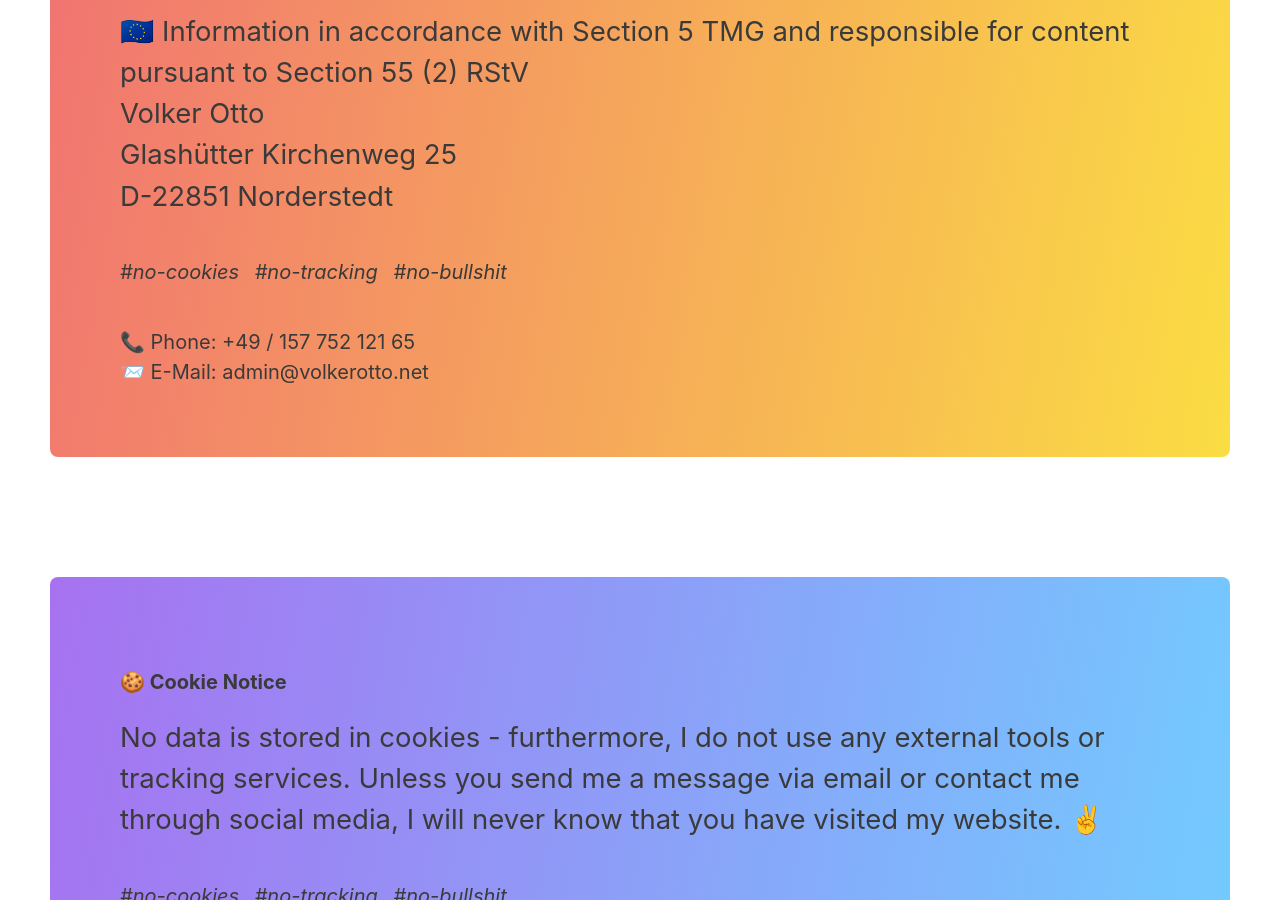
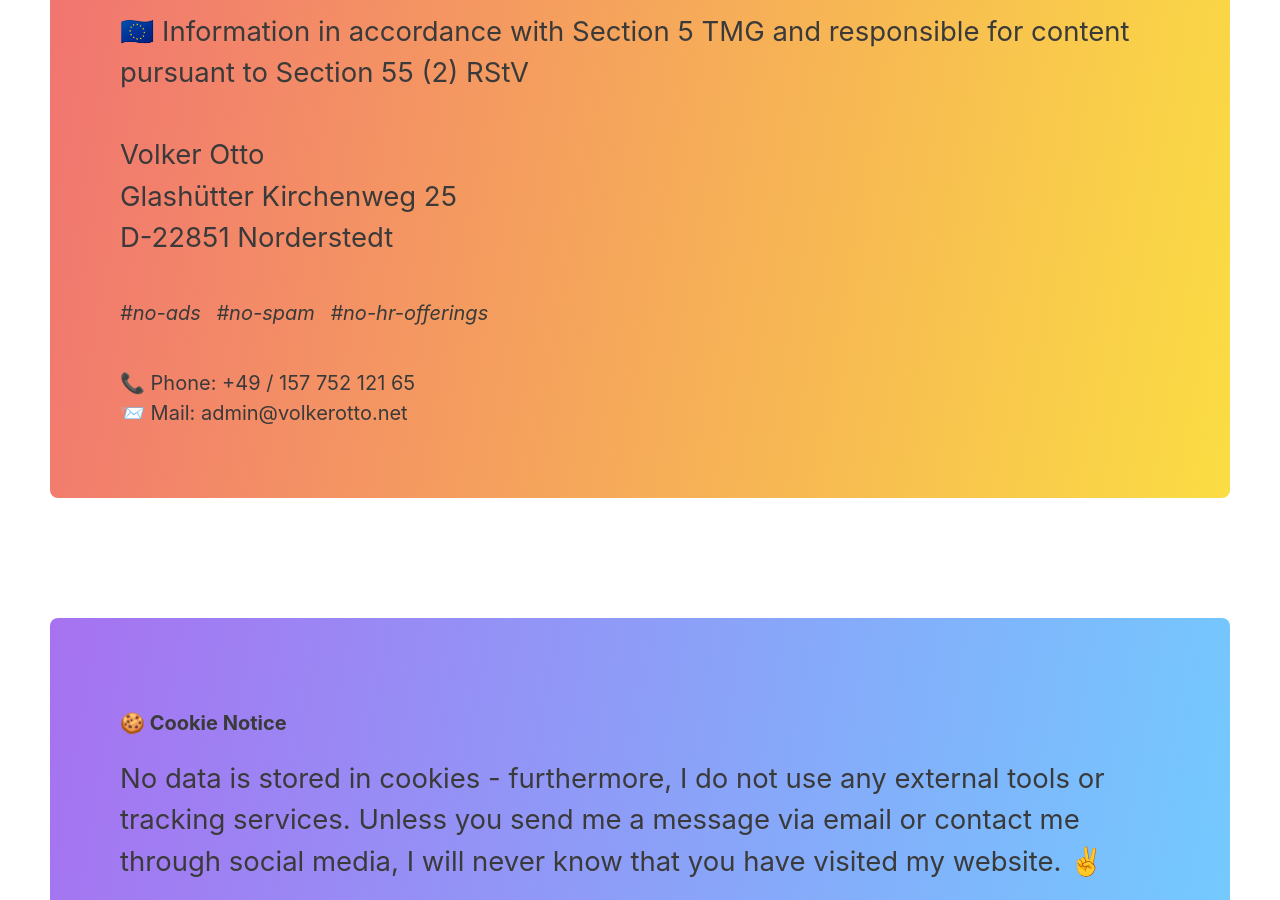
Before and after one commit to l4ci/l4ci.github.io, a Jekyll site: the page built from imprint/index.html, in a window 1280 px wide and 900 px high, scrolled down 322 px. Built offline with Jekyll 4.4.1, drawn with Linux system fonts in a browser that asks for light colours; Markdown is read by kramdown in place of the engine named in the settings.

Commit message:
Update index.html

```diff
--- a/imprint/index.html
+++ b/imprint/index.html
@@ -11,7 +11,7 @@ noindex: true
     <div class="section__text">
       <p>🇩🇪 Angaben gemäß § 5 TMG sowie verantwortlich für den Inhalt nach § 55 Abs. 2 RStV</p>
       <p>🇪🇺 Information in accordance with Section 5 TMG and responsible for content pursuant to Section 55 (2) RStV</p>
-      <p></p>
+      <p>&nbsp;</p>
       <p>
         Volker Otto<br>
         Glashütter <span style="display:none;pointer-events: none;">please-no-post</span>Kirchenweg 25<br>
@@ -20,15 +20,15 @@ noindex: true
     </div>
 
     <ul class="hashtags">
-      <li>no-cookies</li>
-      <li>no-tracking</li>
-      <li>no-bullshit</li>
+      <li>no-ads</li>
+      <li>no-spam</li>
+      <li>no-hr-offerings</li>
     </ul>
 
     <nav class="links">
       <ul>
         <li>📞 Phone: +49 / 157 75<span style="display:none;pointer-events: none;">22813</span>2 121 65</li>
-        <li>📨 E-Mail: <a href="mailto:admin@volkerotto.net">admin@volker<span style="display:none;pointer-events: none;">no-here-</span>otto.net</a></li>
+        <li>📨 Mail: <a href="mailto:admin@volkerotto.net">admin@volker<span style="display:none;pointer-events: none;">no-here-</span>otto.net</a></li>
       </ul>
     </nav>
     <div class="section__bg section__bg--blue"></div>
```
